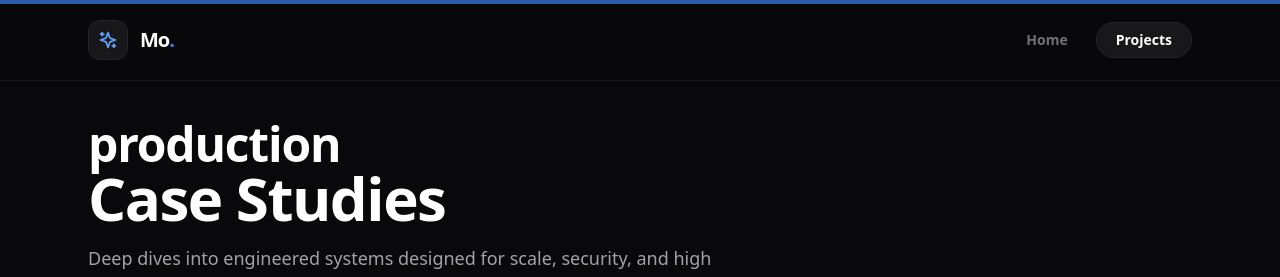
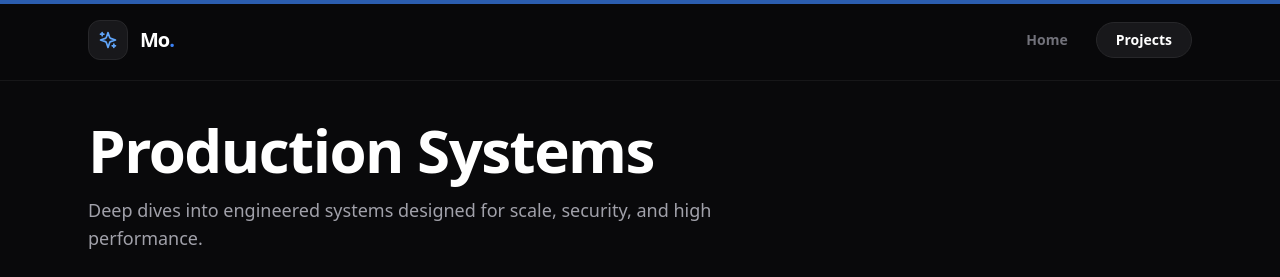
Before and after one commit to Mosesosamede/Mo-portfolio-, a React (Vite) app: page / in a window 1280 px wide. Both pictures are taken after a click on the button "Projects". Shown: the top 277 px of the page. Built offline with nearby package versions, Linux system fonts and the light colour scheme.

Commit message:
Update header title from 'Case Studies' to 'Production Systems'

```diff
--- a/src/App.jsx
+++ b/src/App.jsx
@@ -431,8 +431,7 @@ function ProjectsPage({ onOpen }) {
       className="mx-auto max-w-6xl px-4 sm:px-6 pb-16"
     >
       <header className="pt-4 sm:pt-6 mb-12">
-        <h5 className="text-3xl sm:text-5xl font-black tracking-tight">production</h5>
-        <h2 className="text-4xl sm:text-6xl font-black tracking-tight">Case Studies</h2>
+        <h2 className="text-4xl sm:text-6xl font-black tracking-tight">Production Systems</h2>
         <p className="mt-4 text-zinc-400 text-lg max-w-2xl">
           Deep dives into engineered systems designed for scale, security, and high performance.
         </p>
```
